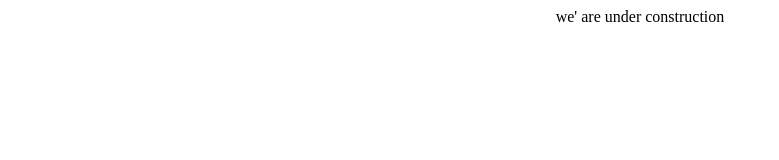
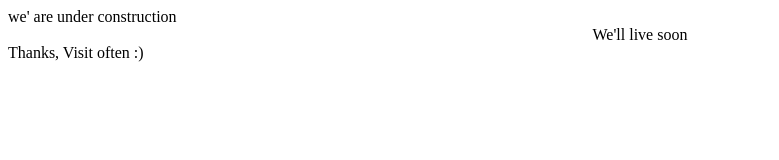
Before and after one commit to millertime89/pricing.github.com, a plain HTML site: page index.html in a window 1280 px wide. Shown: the whole page, without its empty margins (0-779 px from the left). Drawn offline with Linux system fonts and the light colour scheme.

Commit message:
Update index.html

```diff
--- a/index.html
+++ b/index.html
@@ -1 +1,18 @@
-<div style="text-align:center;" >we' are under construction</div>
+<html>
+  <head>
+    <title>
+      Pricing Application
+    </title>
+  </head>
+  <body>
+    <header>
+      we' are under construction
+    </header>
+    <div style="text-align:center;" >
+      We'll live soon
+    </div>
+    <footer>
+      Thanks, Visit often :)
+    </footer>
+  </body>
+</html>
```
